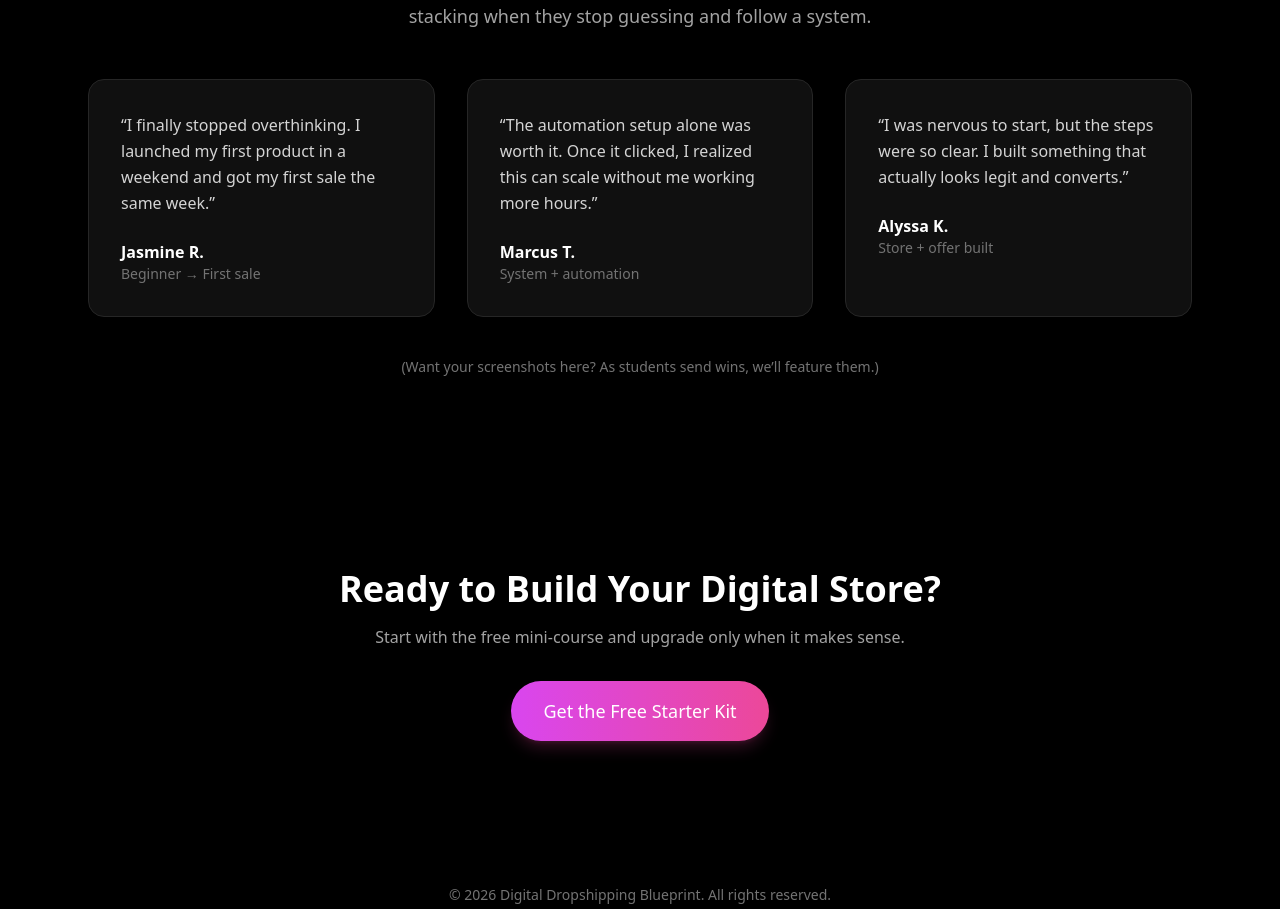
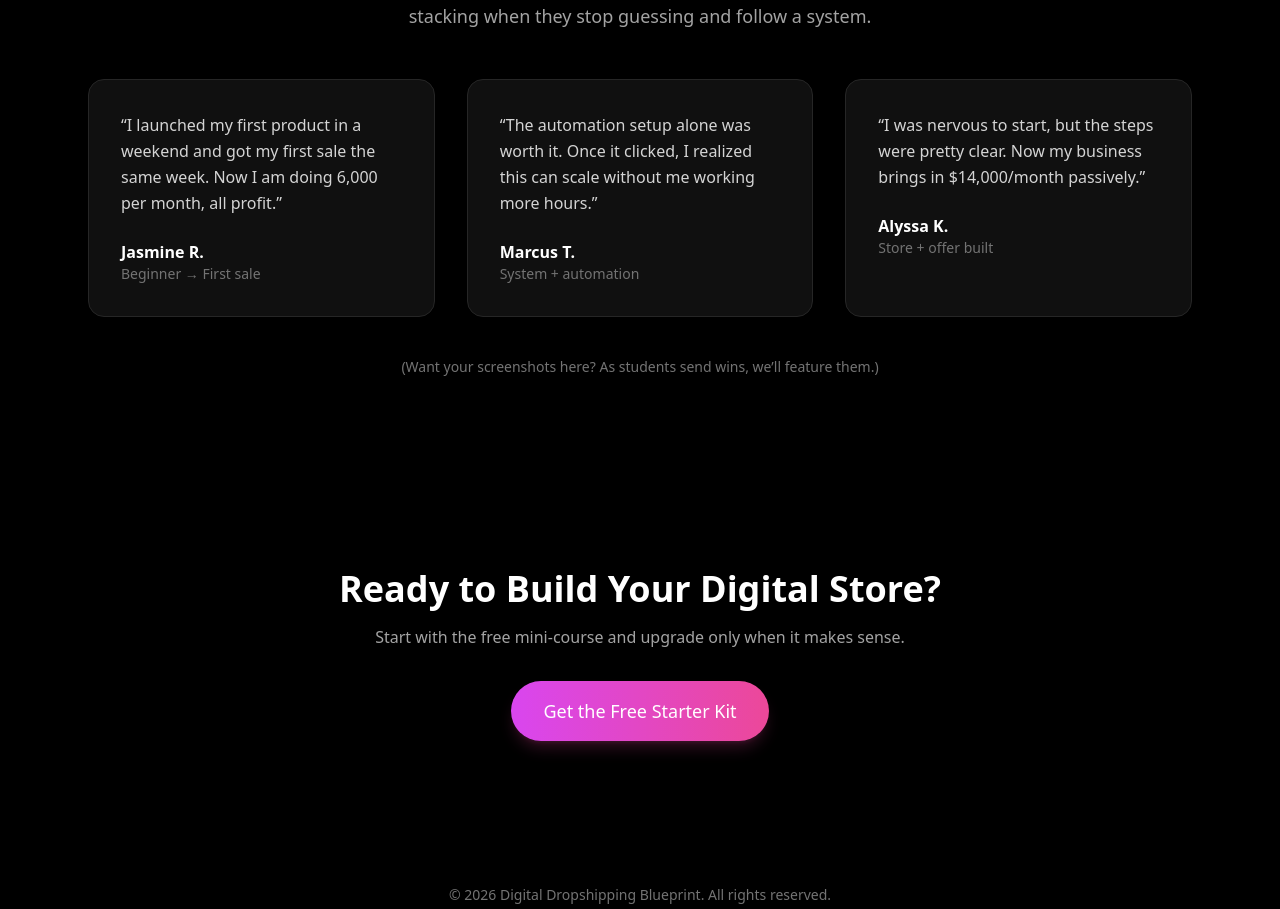
Before and after one commit to ChrisDigital24/digital-dropshipping-blueprint, a Next.js app: page / in a window 1280 px wide. Shown: the part 2248-3157 px from the top of the page. Built offline with nearby package versions, Linux system fonts and the light colour scheme.

Commit message:
Update index.jsx

```diff
--- a/pages/index.jsx
+++ b/pages/index.jsx
@@ -344,7 +344,7 @@ export default function Home() {
             {[
               {
                 quote:
-                  "I finally stopped overthinking. I launched my first product in a weekend and got my first sale the same week.",
+                  "I launched my first product in a weekend and got my first sale the same week. Now I am doing 6,000 per month, all profit.",
                 name: "Jasmine R.",
                 detail: "Beginner → First sale",
               },
@@ -356,7 +356,7 @@ export default function Home() {
               },
               {
                 quote:
-                  "I was nervous to start, but the steps were so clear. I built something that actually looks legit and converts.",
+                  "I was nervous to start, but the steps were pretty clear. Now my business brings in $14,000/month passively.",
                 name: "Alyssa K.",
                 detail: "Store + offer built",
               },
```
